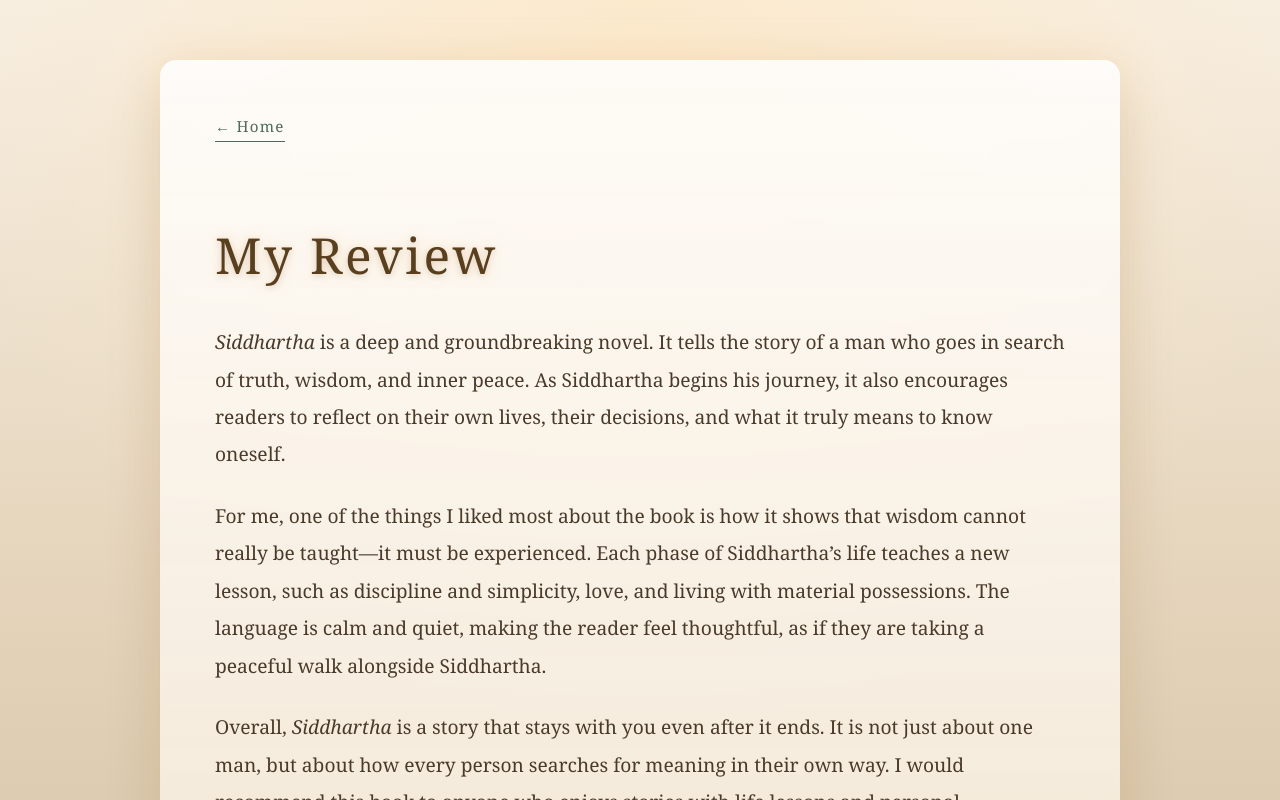
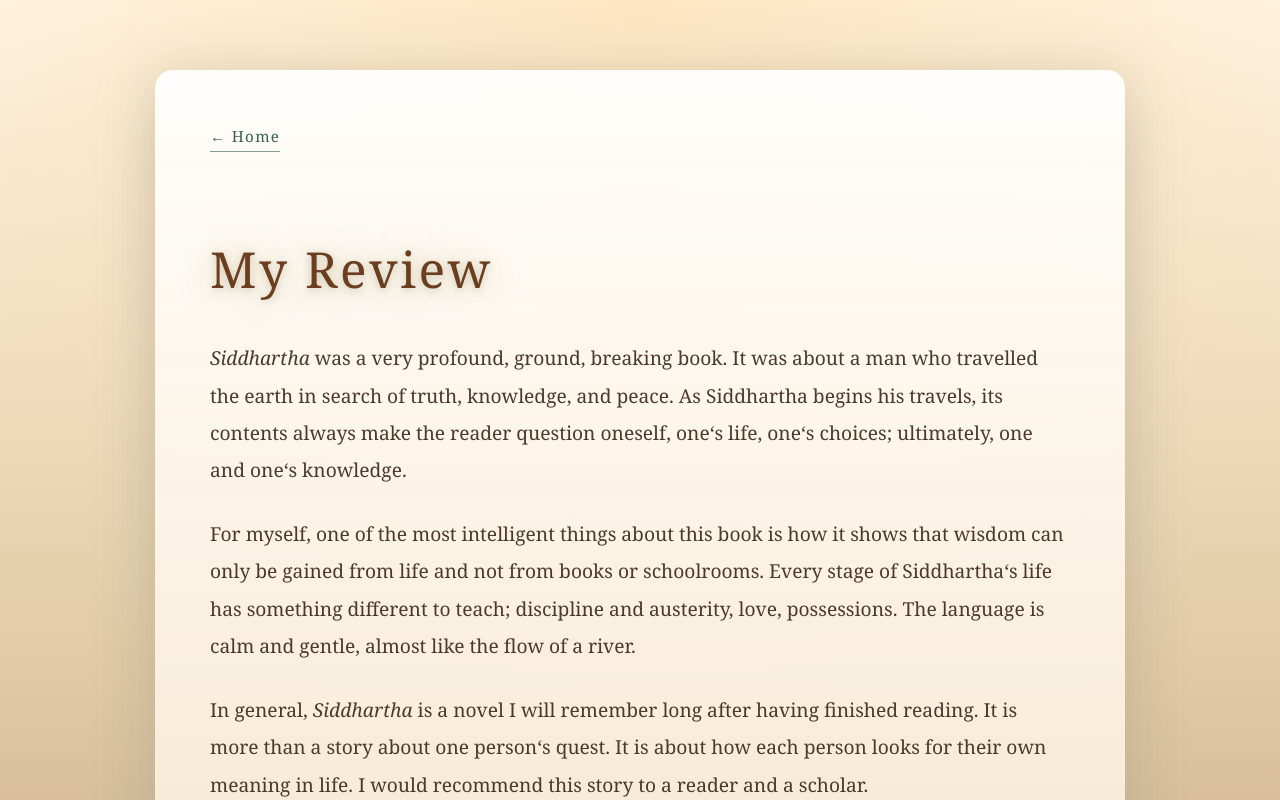
Before and after one commit to KBogam/siddhartha-irp, a React (Vite) app: page /review in a window 1280 px wide. Shown: the top 800 px of the page. Built offline with nearby package versions, Linux system fonts and the light colour scheme.

Commit message:
Update review text and styling

```diff
--- a/src/App.jsx
+++ b/src/App.jsx
@@ -50,13 +50,23 @@ function App() {
               </nav>
             </div>
 
-            {/* Book cover at bottom */}
+            {/* Book cover */}
             <img
               src={BookCover}
               alt="Siddhartha Book Cover"
               className="book-cover"
             />
 
+            {/* ✅ Explanation text directly BELOW book cover */}
+            <div className="home-bottom-note">
+              <p>
+                You can navigate through the site with the buttons. I created each page and the content was written by me. However you can click
+                <strong> “More info”</strong> links at the bottom of each page,
+                which leads to official and trusted sources.
+              </p>
+            </div>
+
+            {/* Footer BELOW the text */}
             <div className="home-footer">
               <p>IRP Project • Krish Bogam</p>
             </div>
--- a/src/Pages.css
+++ b/src/Pages.css
@@ -1,81 +1,100 @@
-/* FULL PAGE BACKGROUND – ZEN SCROLL */
+/* =========================================
+   FULL PAGE BACKGROUND – ZEN SCROLL (MATCHED)
+   ========================================= */
+
 .page {
   width: 100vw;
-  min-height: 100vh; /* allow page to grow */
+  min-height: 100vh;
 
   background:
     radial-gradient(
       circle at top,
-      rgba(255, 230, 190, 0.6),
+      rgba(255, 220, 170, 0.55),
       rgba(255, 255, 255, 0) 60%
     ),
     linear-gradient(
       180deg,
-      #f7efe3,
-      #e7d7bf,
-      #d4c2a3
+      #fff2df,
+      #f3dfc1,
+      #e2caa4,
+      #c9b08c
     );
 
   display: flex;
   justify-content: center;
-  align-items: flex-start; /* top-aligned for reading */
+  align-items: flex-start;
 
-  padding: 60px 0; /* breathing room */
+  padding: 70px 0;
 
   font-family: "Georgia", "Times New Roman", serif;
   color: #3a2f24;
 }
 
-.page-content h3 {
-  font-size: 1.8rem;
-  margin-top: 48px;
-  margin-bottom: 14px;
+/* =========================================
+   CONTENT CONTAINER – RICE PAPER PANEL
+   ========================================= */
 
-  color: #5a3f1f;
-  letter-spacing: 1px;
-}
-
-.page-content p {
-  margin-bottom: 24px;
-}
-
-/* CONTENT CONTAINER – RICE PAPER PANEL */
 .page-content {
   width: 80%;
-  max-width: 850px;
+  max-width: 860px;
 
   background:
     linear-gradient(
       180deg,
-      rgba(255, 255, 255, 0.82),
-      rgba(250, 240, 225, 0.78)
+      rgba(255, 255, 255, 0.9),
+      rgba(252, 240, 220, 0.85)
     );
 
   padding: 55px;
 
-  border-radius: 16px;
+  border-radius: 18px;
+
   box-shadow:
-    0 30px 60px rgba(0, 0, 0, 0.1),
-    0 0 40px rgba(255, 200, 130, 0.25);
+    0 28px 60px rgba(0, 0, 0, 0.12),
+    0 0 45px rgba(255, 200, 120, 0.35),
+    0 0 60px rgba(140, 200, 255, 0.25);
 
   backdrop-filter: blur(2px);
 }
 
-/* PAGE TITLES – TEMPLE GOLD */
+/* =========================================
+   PAGE TITLES – TEMPLE GOLD
+   ========================================= */
+
 .page-content h2 {
   font-size: 3.1rem;
   font-weight: normal;
   letter-spacing: 2.5px;
-  margin-bottom: 34px;
+  margin-bottom: 36px;
 
-  color: #5a3f1f;
+  color: #6b3e1f;
 
   text-shadow:
-    0 2px 6px rgba(0, 0, 0, 0.12),
-    0 0 14px rgba(255, 190, 120, 0.4);
+    0 2px 8px rgba(0, 0, 0, 0.18),
+    0 0 26px rgba(255, 210, 120, 0.55),
+    0 0 40px rgba(140, 200, 255, 0.35);
 }
 
-/* TEXT – WARM INK */
+/* =========================================
+   SUBHEADINGS
+   ========================================= */
+
+.page-content h3 {
+  font-size: 1.85rem;
+  margin-top: 48px;
+  margin-bottom: 14px;
+
+  color: #7a4e2d;
+  letter-spacing: 1.1px;
+
+  text-shadow:
+    0 0 12px rgba(255, 200, 120, 0.35);
+}
+
+/* =========================================
+   BODY TEXT – WARM INK
+   ========================================= */
+
 .page-content p,
 .page-content li {
   font-size: 1.2rem;
@@ -84,23 +103,33 @@
   color: #4a3a2a;
 }
 
-/* LIST SPACING */
-.page-content ul {
-  margin-left: 28px;
-  margin-top: 18px;
+.page-content p {
+  margin-bottom: 26px;
 }
 
-/* HOME BUTTON – JADE ACCENT */
+/* =========================================
+   LIST SPACING
+   ========================================= */
+
+.page-content ul {
+  margin-left: 30px;
+  margin-top: 20px;
+}
+
+/* =========================================
+   HOME BUTTON – JADE ACCENT (MATCHED)
+   ========================================= */
+
 .home-button {
   display: inline-block;
-  margin-bottom: 38px;
+  margin-bottom: 42px;
 
   text-decoration: none;
   font-size: 0.95rem;
-  letter-spacing: 1.2px;
+  letter-spacing: 1.3px;
 
-  color: #4f6b5a;
-  border-bottom: 1px solid #4f6b5a;
+  color: #355f55;
+  border-bottom: 1px solid rgba(53, 95, 85, 0.6);
 
   padding-bottom: 5px;
 
@@ -110,31 +139,40 @@
     text-shadow 0.3s ease;
 }
 
-/* HOME BUTTON HOVER – BRONZE GLOW */
 .home-button:hover {
-  color: #9c7a44;
-  border-bottom-color: #9c7a44;
+  color: #8b5a2b;
+  border-bottom-color: #8b5a2b;
 
   text-shadow:
-    0 0 10px rgba(255, 200, 120, 0.45);
+    0 0 12px rgba(255, 200, 120, 0.45),
+    0 0 18px rgba(140, 200, 255, 0.35);
 }
+
+/* =========================================
+   AUTHOR IMAGE
+   ========================================= */
+
 .author-image {
   display: block;
-  margin: 35px auto;
+  margin: 38px auto;
 
   max-width: 260px;
   width: 100%;
 
-  border-radius: 8px;
+  border-radius: 10px;
 
   box-shadow:
-    0 20px 40px rgba(0, 0, 0, 0.25),
-    0 0 25px rgba(255, 200, 120, 0.3);
+    0 22px 45px rgba(0, 0, 0, 0.28),
+    0 0 32px rgba(255, 200, 120, 0.35),
+    0 0 45px rgba(140, 200, 255, 0.25);
 }
 
+/* =========================================
+   MORE INFO LINK
+   ========================================= */
 
 .more-info {
-  margin-top: 40px;
+  margin-top: 46px;
   text-align: center;
 }
 
@@ -146,7 +184,7 @@
   color: #7a4e2d;
 
   padding-bottom: 4px;
-  border-bottom: 2px solid rgba(122, 78, 45, 0.4);
+  border-bottom: 2px solid rgba(122, 78, 45, 0.45);
 
   transition: all 0.3s ease;
 }
@@ -154,11 +192,22 @@
 .more-info a:hover {
   color: #b07a3f;
   border-bottom-color: #b07a3f;
+
+  text-shadow:
+    0 0 12px rgba(255, 200, 120, 0.45),
+    0 0 18px rgba(140, 200, 255, 0.3);
 }
+
+/* =========================================
+   BOOK GRID (OTHER BOOKS)
+   ========================================= */
+
 .book-grid {
   display: flex;
-  gap: 24px;
-  margin-top: 20px;
+  gap: 28px;
+  margin-top: 28px;
+  flex-wrap: wrap;
+  justify-content: center;
 }
 
 .book-card {
@@ -168,9 +217,17 @@
 
 .book-card img {
   width: 100%;
-  border-radius: 6px;
-  box-shadow: 0 4px 10px rgba(0,0,0,0.2);
-  transition: transform 0.2s ease;
+  border-radius: 8px;
+
+  background: #fff;
+  padding: 6px;
+
+  box-shadow:
+    0 16px 35px rgba(0, 0, 0, 0.35),
+    0 0 25px rgba(255, 200, 120, 0.3),
+    0 0 35px rgba(140, 200, 255, 0.2);
+
+  transition: transform 0.25s ease;
 }
 
 .book-card img:hover {
@@ -178,14 +235,23 @@
 }
 
 .book-card p {
-  margin-top: 10px;
+  margin-top: 12px;
   font-size: 0.95rem;
 }
+
+/* =========================================
+   HERO IMAGE
+   ========================================= */
+
 .hero-image {
-  width: 50%;
-  max-width: 800px;
-  border-radius: 8px;
-  margin: 20px auto;
+  width: 55%;
+  max-width: 820px;
+  border-radius: 10px;
+  margin: 26px auto;
   display: block;
-  box-shadow: 0 6px 15px rgba(0,0,0,0.2);
+
+  box-shadow:
+    0 20px 45px rgba(0, 0, 0, 0.35),
+    0 0 35px rgba(255, 200, 120, 0.3),
+    0 0 45px rgba(140, 200, 255, 0.25);
 }
--- a/src/pages/Review.jsx
+++ b/src/pages/Review.jsx
@@ -10,27 +10,26 @@ function Review() {
         <h2>My Review</h2>
 
         <p>
-          <em>Siddhartha</em> is a deep and groundbreaking novel. It tells the story
-          of a man who goes in search of truth, wisdom, and inner peace. As
-          Siddhartha begins his journey, it also encourages readers to reflect on
-          their own lives, their decisions, and what it truly means to know
-          oneself.
+          <em>Siddhartha</em> was a very profound, ground, breaking book. It was
+          about a man who travelled the earth in search of truth, knowledge, and
+          peace. As Siddhartha begins his travels, its contents always make the
+          reader question oneself, one‘s life, one‘s choices; ultimately, one and
+          one‘s knowledge.
         </p>
 
         <p>
-          For me, one of the things I liked most about the book is how it shows
-          that wisdom cannot really be taught—it must be experienced. Each phase
-          of Siddhartha’s life teaches a new lesson, such as discipline and
-          simplicity, love, and living with material possessions. The language is
-          calm and quiet, making the reader feel thoughtful, as if they are taking
-          a peaceful walk alongside Siddhartha.
+          For myself, one of the most intelligent things about this book is how it
+          shows that wisdom can only be gained from life and not from books or
+          schoolrooms. Every stage of Siddhartha‘s life has something different
+          to teach; discipline and austerity, love, possessions. The language is
+          calm and gentle, almost like the flow of a river.
         </p>
 
         <p>
-          Overall, <em>Siddhartha</em> is a story that stays with you even after it
-          ends. It is not just about one man, but about how every person searches
-          for meaning in their own way. I would recommend this book to anyone who
-          enjoys stories with life lessons and personal development.
+          In general, <em>Siddhartha</em> is a novel I will remember long after
+          having finished reading. It is more than a story about one person‘s
+          quest. It is about how each person looks for their own meaning in life.
+          I would recommend this story to a reader and a scholar.
         </p>
 
         {/* 🔗 MORE INFO LINK */}
--- a/src/pages/Themes.jsx
+++ b/src/pages/Themes.jsx
@@ -35,13 +35,13 @@ function Themes() {
 
         <h3>Individuality</h3>
         <p>
- The concept of individuality is significant because Siddhartha disagrees with the notion that enlightenment can be taught or duplicated. While he acknowledges the Buddha and other spiritual figures, he understands that adhering to another's path leads to acquired knowledge, not genuine understanding. Siddhartha maintains that personal truth is found through individual experiences, including challenges, ambiguities, and insights. His rejection of prescribed rules underscores the novel's theme that self-discovery is not a standardized process. Hesse illustrates through Siddhartha's experiences that independence is not equivalent to selfishness, but is instead a fundamental element of achieving fulfillment.
+Individuality is important in that Siddhartha is have to contradict that enlightenment can be learned or copied. Although he respects the Buddha and spiritual gurus, he states that following someone else can only lead to learned knowledge, not real knowledge. Siddhartha is of the belief that personal truth can only be attained through personal experience, with all of its associated difficulties, contradictions and realisations. His denial of formulas emphasizes the novel‘s message that the journey to the self is not a prescribed one. Hesse demonstrates that independence is not selfishness, but an essential part of fulfillment.
 
         </p>
 
         <h3>Choice</h3>
         <p>
- Illumination in Siddhartha also occurs as a result of choice and lived experience. Siddhartha chooses to proceed down any path he takes, and he chooses the type of life he wishes to live.(He leaves his home, he shuns the teachings of Gotama, he tries to give himself real worth, and finally, he gives away the wealth he obtains.)Each of these things he chooses, of course, has the direct effects that he experiences, and the pain he endures as a result is the pain that is learned from. The novel shows that the path to enlightenment does not avoid mistakes but is rather dependent upon taking responsibility for their effect.
+ In Siddhartha, enlightenment is achieved through experience and free will. The novel does not merely hold the concept of the doctrine responsible for Siddhartha‘s enlightenment, but also his decisions. At every stage he is responsible for his decision to make the journey, to discard the doctrines of Gotama, to strive in the material world, to then discard the material wealth he has acquired. All of these decisions have consequences, and Siddhartha suffers from the pain of these consequences and grows as a person from them. The novel puts forward the idea of responsibility for the individual‘s enlightenment as it is an acknowledgement of the fact that they have made a mistake and through that mistake they grow.
         </p>
 
         {/* 🔗 MORE INFO LINK */}
```
Also changed, not shown: src/App.css (+41 -34 lines).
